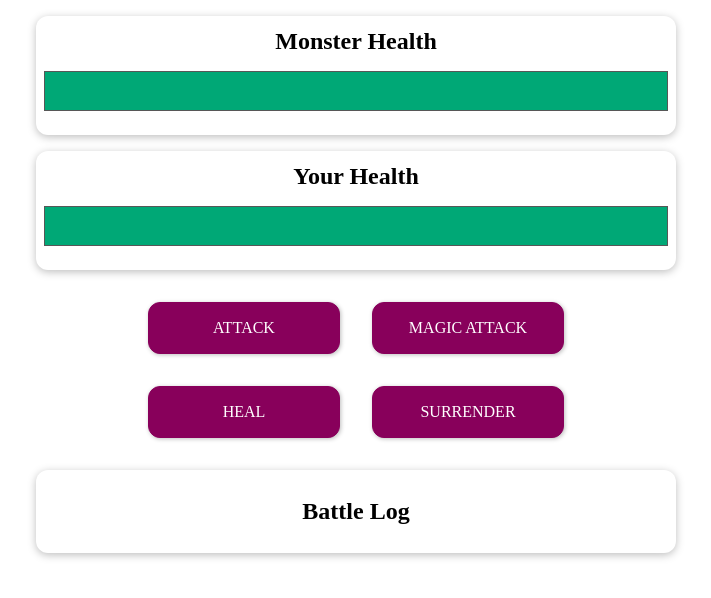
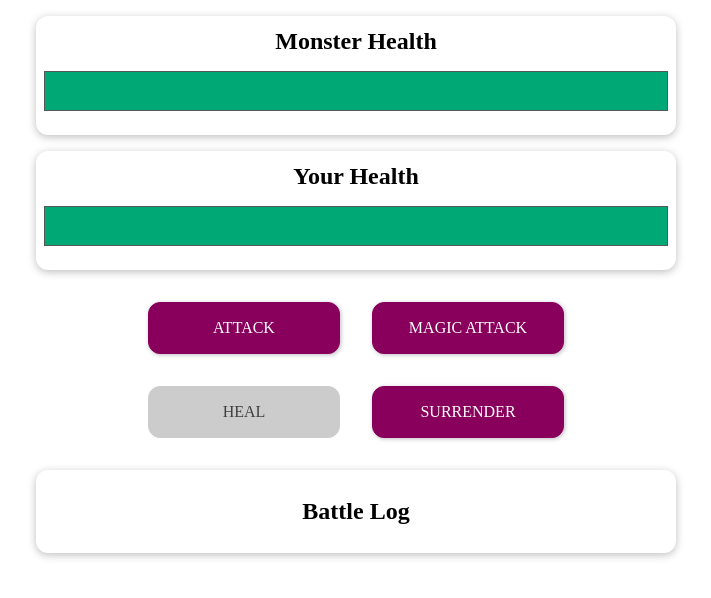
Before and after one commit to roma-marshall/monster-slayer-game, a Vue app: page / in a window 1280 px wide. Shown: the top 598 px of the page, without its empty margins (284-995 px from the left). Built offline with nearby package versions, Linux system fonts and the light colour scheme.

Commit message:
healAbility computed properties added

```diff
--- a/src/App.vue
+++ b/src/App.vue
@@ -20,7 +20,7 @@
     <section id="controls" v-else>
       <button @click="monsterAttack">ATTACK</button>
       <button @click="magicAttack" :disabled="magicAbility">MAGIC ATTACK</button>
-      <button @click="heroHeal">HEAL</button>
+      <button @click="heroHeal" :disabled="healAbility">HEAL</button>
       <button @click="surrender">SURRENDER</button>
     </section>
     <section id="log" class="container">
@@ -89,6 +89,12 @@ export default {
     },
     magicAbility() {
       return this.currentRound % 3
+    },
+    healAbility() {
+      if (this.currentRound % 3 && this.heroHealth < 50)
+        return false
+      else
+        return true
     }
   },
   watch: {
```
